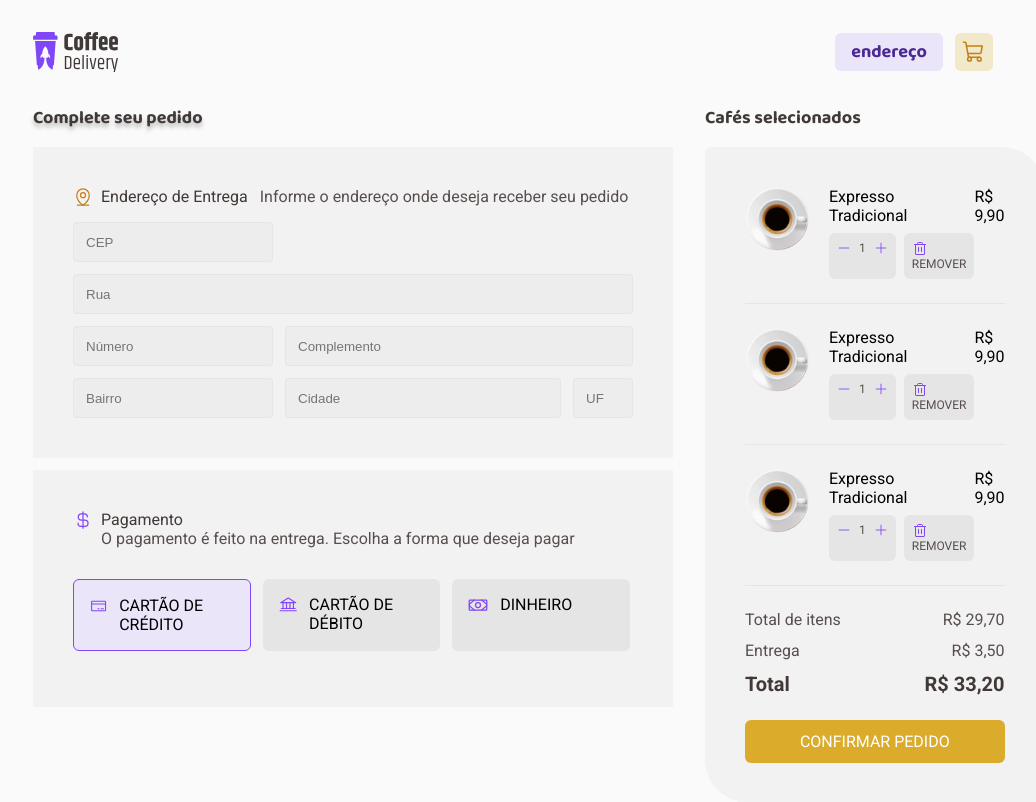
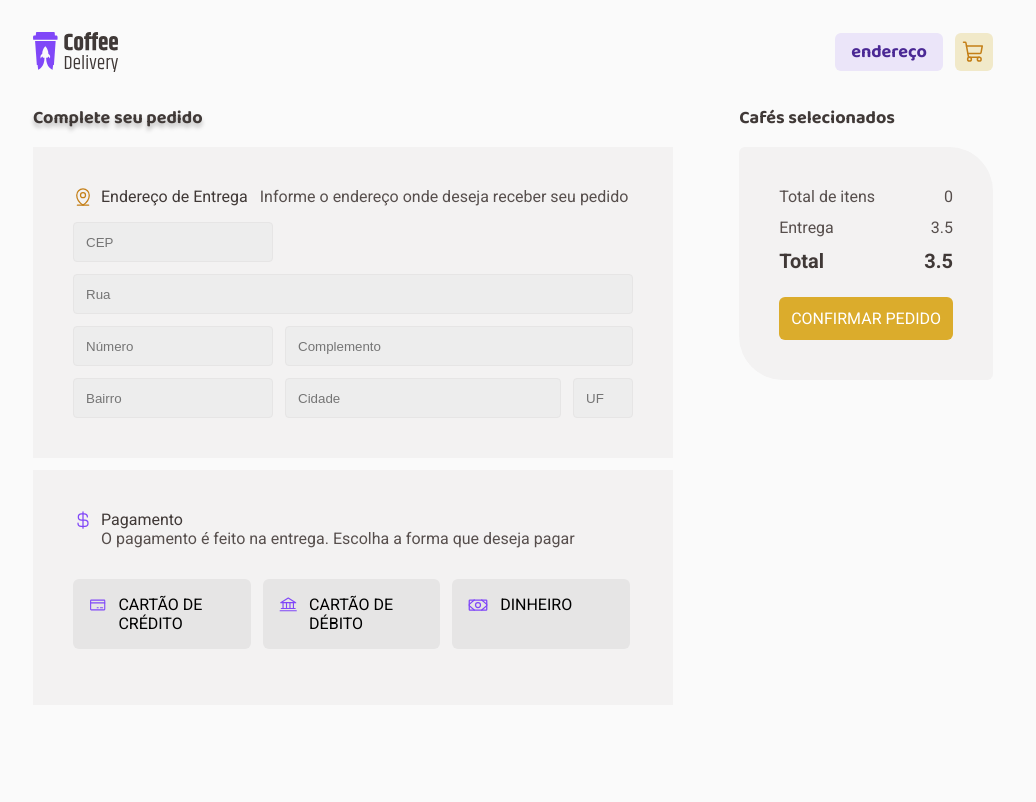
Before and after one commit to LSantoni/desafio-Coffee-Delivery, a React (Vite) app: page /checkout in a window 1280 px wide. Shown: the whole page, without its empty margins (127-1163 px from the left). Built offline with nearby package versions, Linux system fonts and the light colour scheme.

Commit message:
Adicionar valores do carrinho

```diff
--- a/src/context/CartContext.tsx
+++ b/src/context/CartContext.tsx
@@ -12,7 +12,7 @@ interface CartContextType {
   addCoffeeInCart: (title: string) => void;
   withDrawCoffeeInCart: (title: string) => void;
   cartQuantity: number;
-  // subTotal: number;
+  cartSubTotal: number;
   // delivery: number;
   // total: number;
 }
@@ -36,6 +36,7 @@ export function CartContexProvider({children}: CartContextProviderProps) {
   // let cart: CartContextType;
   const [coffees, setCoffees] = useState<CoffeeCart[]>([])
   const [cartQuantity, setCartQuantity] = useState(0);
+  const [cartSubTotal, setCartSubTotal] = useState(0);
 
   // const [cartState, dispatch] = useReducer(cartReducer, {
   //   coffees: [],
@@ -75,6 +76,8 @@ export function CartContexProvider({children}: CartContextProviderProps) {
 
     const newQuantity = cartQuantity+1;
     setCartQuantity(newQuantity)
+
+    calculatePrice();
   }
 
   function withDrawCoffeeInCart(coffeeTitle: string) {
@@ -97,7 +100,20 @@ export function CartContexProvider({children}: CartContextProviderProps) {
 
       const newQuantity = cartQuantity-1;
       setCartQuantity(newQuantity)
+
+      calculatePrice()
+
+      console.log(coffees)
     }
+  }
+
+  function calculatePrice() {
+    let subTotalPrice = 0;
+    coffees.map(c => {
+      subTotalPrice += c.quantity * c.price;
+    });
+
+    setCartSubTotal(subTotalPrice);
   }
 
   return(
@@ -105,6 +121,7 @@ export function CartContexProvider({children}: CartContextProviderProps) {
       value={{
         coffees,
         cartQuantity,
+        cartSubTotal,
         addCoffeeInCart,
         withDrawCoffeeInCart
       }}
--- a/src/pages/Checkout/index.tsx
+++ b/src/pages/Checkout/index.tsx
@@ -2,9 +2,35 @@ import { AddressContainer, CartItem, CartItemDescription, CartItemDescriptionBut
 
 import { MapPinLine, MapPin, CurrencyDollar, CreditCard, Money, Bank, Minus, Plus, Trash } from "phosphor-react"
 
-import tradicional from '../../assets/coffees/traditional.svg'
+const imagePath = 'src/assets/coffees/';
+
+import { useContext } from "react";
+import { CartContext } from "../../context/CartContext";
 
 export function Checkout() {
+  const { coffees, cartSubTotal, addCoffeeInCart, withDrawCoffeeInCart } = useContext(CartContext);
+
+  const deliveryPrice = 3.50;
+  const cartTotal = cartSubTotal + deliveryPrice;
+
+  function handleAddCoffee(coffeeTitle: string) {
+    addCoffeeInCart(coffeeTitle)
+  }
+
+  function handleWithDrawCoffee(coffeeTitle: string) {
+    withDrawCoffeeInCart(coffeeTitle)
+  }
+
+  function showCoffeeQuantity(coffeeTitle: string) {
+    const quantity = coffees.find(coffee => coffee.title === coffeeTitle)?.quantity;
+
+    if(!quantity) {
+      return 0
+    }
+
+    return quantity
+  }
+
   return (
     <CheckoutContainer>
       <form action="">
@@ -37,7 +63,7 @@ export function Checkout() {
               </div>
             </header>
             <PaymentSelect>
-              <input type="radio" name="credito" id="cred" checked={true} />
+              <input type="radio" name="credito" id="cred" />
               <div>
                 <CreditCard size={20} />
                 CARTÃO DE CRÉDITO
@@ -58,17 +84,20 @@ export function Checkout() {
         <div>
           <header>Cafés selecionados</header>
           <CoffeeData>
-            <CartItem>
-              <img src={tradicional} alt="" />
+            {
+              coffees.map(coffee => {
+                return (
+                  <CartItem key={coffee.title}>
+                    <img src={imagePath+coffee.url} alt="" />
                     <CartItemDescription>
                       <p>Expresso Tradicional</p>
                       <div>
                         <CartItemDescriptionButtons>
-                    <button /*onClick={() => handleWithDrawCoffee(coffee.title)}*/>
+                          <button onClick={() => handleWithDrawCoffee(coffee.title)}>
                             <Minus size={14} />
                           </button>
-                    <span>{1/*showCoffeeQuantity(coffee.title)*/}</span>
-                    <button /*onClick={() => handleAddCoffee(coffee.title)}*/>
+                          <span>{showCoffeeQuantity(coffee.title)}</span>
+                          <button onClick={() => handleAddCoffee(coffee.title)}>
                             <Plus size={14} />
                           </button>
                         </CartItemDescriptionButtons>
@@ -78,64 +107,23 @@ export function Checkout() {
                         </span>
                       </div>
                     </CartItemDescription>
-              R$ 9,90
+                    {coffee.price}
                   </CartItem>
-            <CartItem>
-              <img src={tradicional} alt="" />
-              <CartItemDescription>
-                <p>Expresso Tradicional</p>
-                <div>
-                  <CartItemDescriptionButtons>
-                    <button /*onClick={() => handleWithDrawCoffee(coffee.title)}*/>
-                      <Minus size={14} />
-                    </button>
-                    <span>{1/*showCoffeeQuantity(coffee.title)*/}</span>
-                    <button /*onClick={() => handleAddCoffee(coffee.title)}*/>
-                      <Plus size={14} />
-                    </button>
-                  </CartItemDescriptionButtons>
-                  <span id="btn-remove">
-                    <Trash size={16} />
-                    REMOVER
-                  </span>
-                </div>
-              </CartItemDescription>
-              R$ 9,90
-            </CartItem>
-            <CartItem>
-              <img src={tradicional} alt="" />
-              <CartItemDescription>
-                <p>Expresso Tradicional</p>
-                <div>
-                  <CartItemDescriptionButtons>
-                    <button /*onClick={() => handleWithDrawCoffee(coffee.title)}*/>
-                      <Minus size={14} />
-                    </button>
-                    <span>{1/*showCoffeeQuantity(coffee.title)*/}</span>
-                    <button /*onClick={() => handleAddCoffee(coffee.title)}*/>
-                      <Plus size={14} />
-                    </button>
-                  </CartItemDescriptionButtons>
-                  <span id="btn-remove">
-                    <Trash size={16} />
-                    REMOVER
-                  </span>
-                </div>
-              </CartItemDescription>
-              R$ 9,90
-            </CartItem>
+                )
+              })
+            }
             <CartSummary>
               <div>
                 <p>Total de itens</p>
-                <p>R$ 29,70</p>
+                <p>{cartSubTotal}</p>
               </div>
               <div>
                 <p>Entrega</p>
-                <p>R$ 3,50</p>
+                <p>{deliveryPrice}</p>
               </div>
               <div id="total">
                 <p>Total</p>
-                <p>R$ 33,20</p>
+                <p>{cartTotal}</p>
               </div>
             </CartSummary>
             <ConfirmButton>CONFIRMAR PEDIDO</ConfirmButton>
--- a/src/pages/Home/index.tsx
+++ b/src/pages/Home/index.tsx
@@ -2,9 +2,9 @@ import { CoffeeContainer, CoffeeDescription, CoffeeList, CoffeeListContainer, Co
 
 import coffeeLogo from '../../assets/icons/home.svg';
 import { ShoppingCart, Timer, Coffee, Package, Plus, Minus } from "phosphor-react";
-import { useContext, useState } from "react";
+import { useContext } from "react";
 
-import { CartContext, CoffeeCart } from "../../context/CartContext";
+import { CartContext } from "../../context/CartContext";
 import { coffeeList } from "../../shared/utils/coffeeList";
 
 const imagePath = 'src/assets/coffees/';
```
Lines whose indentation alone changed are shown as unchanged.
